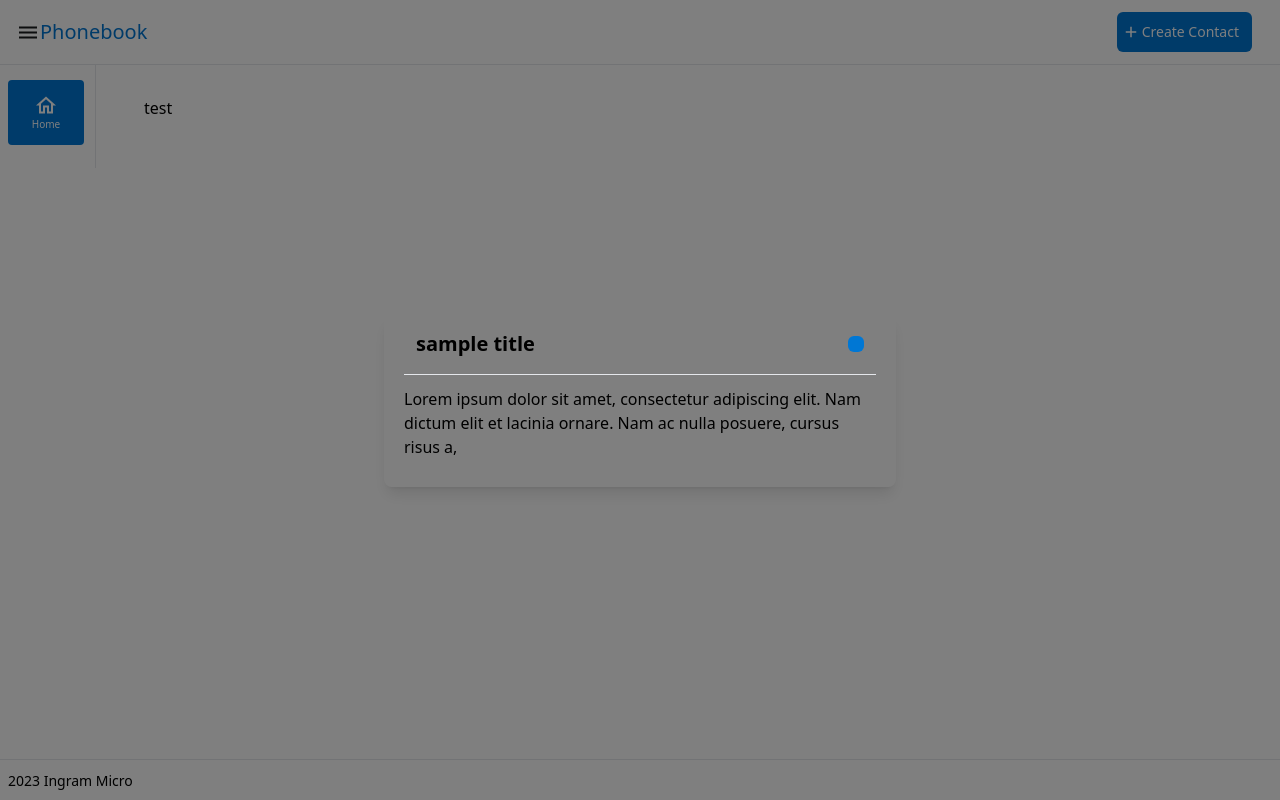
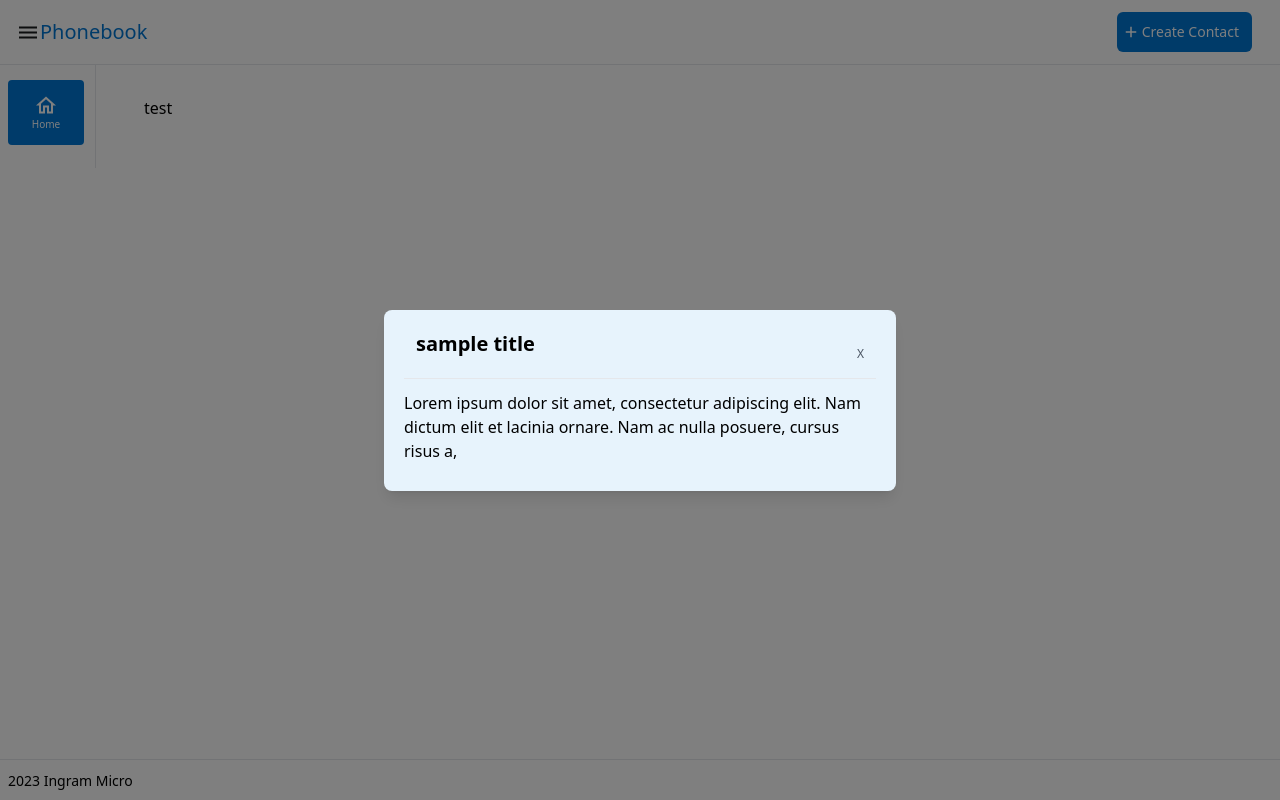
Before and after one commit to Denyyel914/phonebook, a Next.js app: page / in a window 1280 px wide. Both pictures are taken after a click on the button "Create Contact". Built offline with nearby package versions, Linux system fonts and the light colour scheme.

Commit message:
refactor: fix style in modal

```diff
--- a/app/components/Modal/Modal.jsx
+++ b/app/components/Modal/Modal.jsx
@@ -12,7 +12,7 @@ const Modal = ({
   return (
     <ReactModal
       isOpen={isOpen}
-      onClose={onClose}
+      onRequestClose={onClose}
       contentLabel="Modal"
       className="fixed inset-0 flex items-center justify-center z-[1000]"
       shouldCloseOnOverlayClick={false}
@@ -21,7 +21,7 @@ const Modal = ({
       overlayClassName="fixed top-0 left-0 right-0 bottom-0 z-50 bg-black bg-opacity-50"
     >
       <div
-        className={`bg-[E7F3FC] rounded-lg shadow-lg ${
+        className={`bg-[#E7F3FC] rounded-lg shadow-lg ${
           size ? `max-w-${size}` : "max-w-lg"
         } px-5`}
       >
@@ -34,13 +34,12 @@ const Modal = ({
             ""
           )}
           {onClose ? (
-            <Button
-              className="text-gray-600 hover:text-red-600 text-xs"
-              onClose={onClose}
-              style="Primary"
+            <button
+              className="text-gray-600 hover:text-red-600 text-xs pt-5"
+              onClick={onClose}
             >
               X
-            </Button>
+            </button>
           ) : (
             ""
           )}
--- a/app/layouts/Header/Index.jsx
+++ b/app/layouts/Header/Index.jsx
@@ -11,7 +11,10 @@ const Header = ({ onToggleSidebar }) => {
 
   const handleModal = () => {
     isSetModalOpen(true);
-    console.log(isModalOpen);
+  };
+
+  const closeModal = () => {
+    isSetModalOpen(false);
   };
   return (
     <header className="border-b border-outline fixed top-0 z-50 bg-white w-full">
@@ -40,7 +43,7 @@ const Header = ({ onToggleSidebar }) => {
       </nav>
       <Modal
         isOpen={isModalOpen}
-        onClose={() => isSetModalOpen(false)}
+        onClose={closeModal}
         title="sample title"
         titleCustomClass={"text-2xl"}
       >
```
